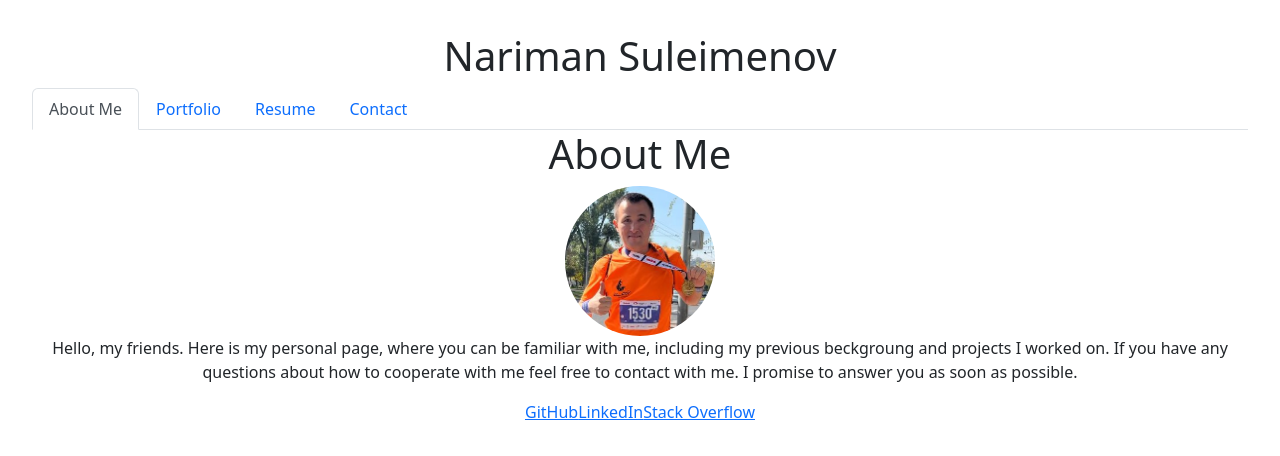
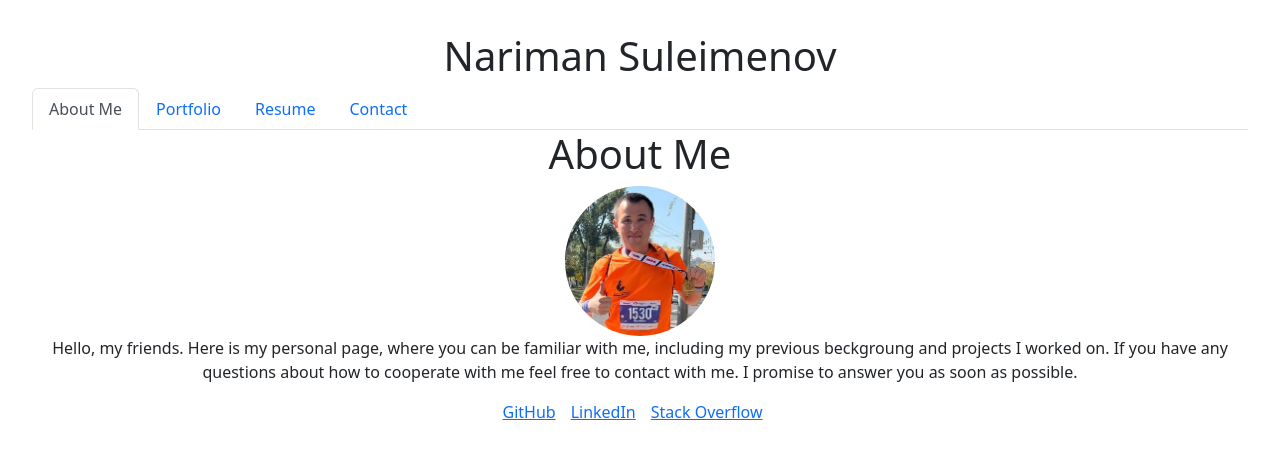
Before and after one commit to NarSulEsz/ReactBasedPortfolio, a React (Vite) app: page / in a window 1280 px wide. Shown: the top 456 px of the page. Built offline with nearby package versions, Linux system fonts and the light colour scheme.

Commit message:
Fixed the Footer

```diff
--- a/src/App.css
+++ b/src/App.css
@@ -53,3 +53,7 @@
   object-fit: cover;
   border-radius: 10px; /* Optional for rounded corners */
 }
+
+.footer-links a {
+  margin-right: 15px; /* Adjust the value as needed */
+}
--- a/src/pages/Footer.jsx
+++ b/src/pages/Footer.jsx
@@ -1,4 +1,4 @@
-
+import '/src/App.css';
 
 function Footer() {
   return (
```
